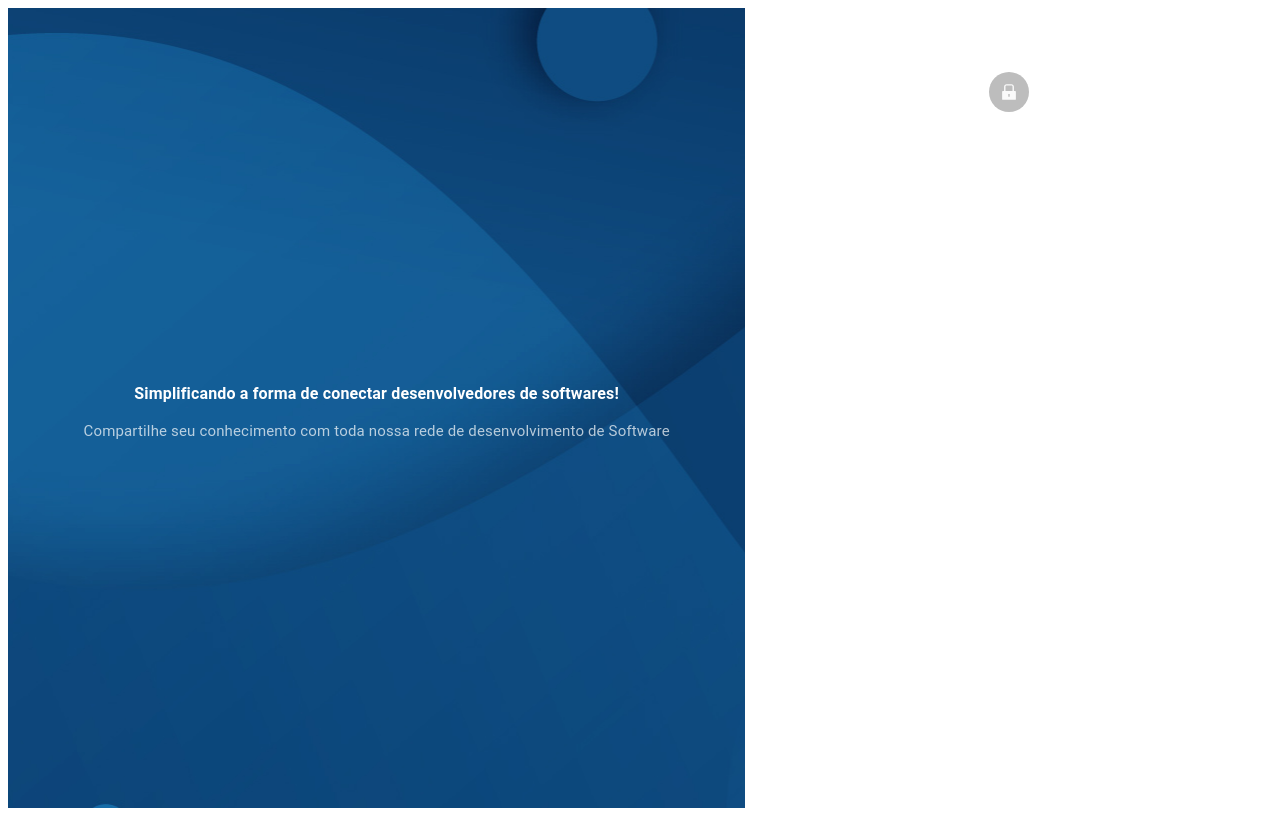
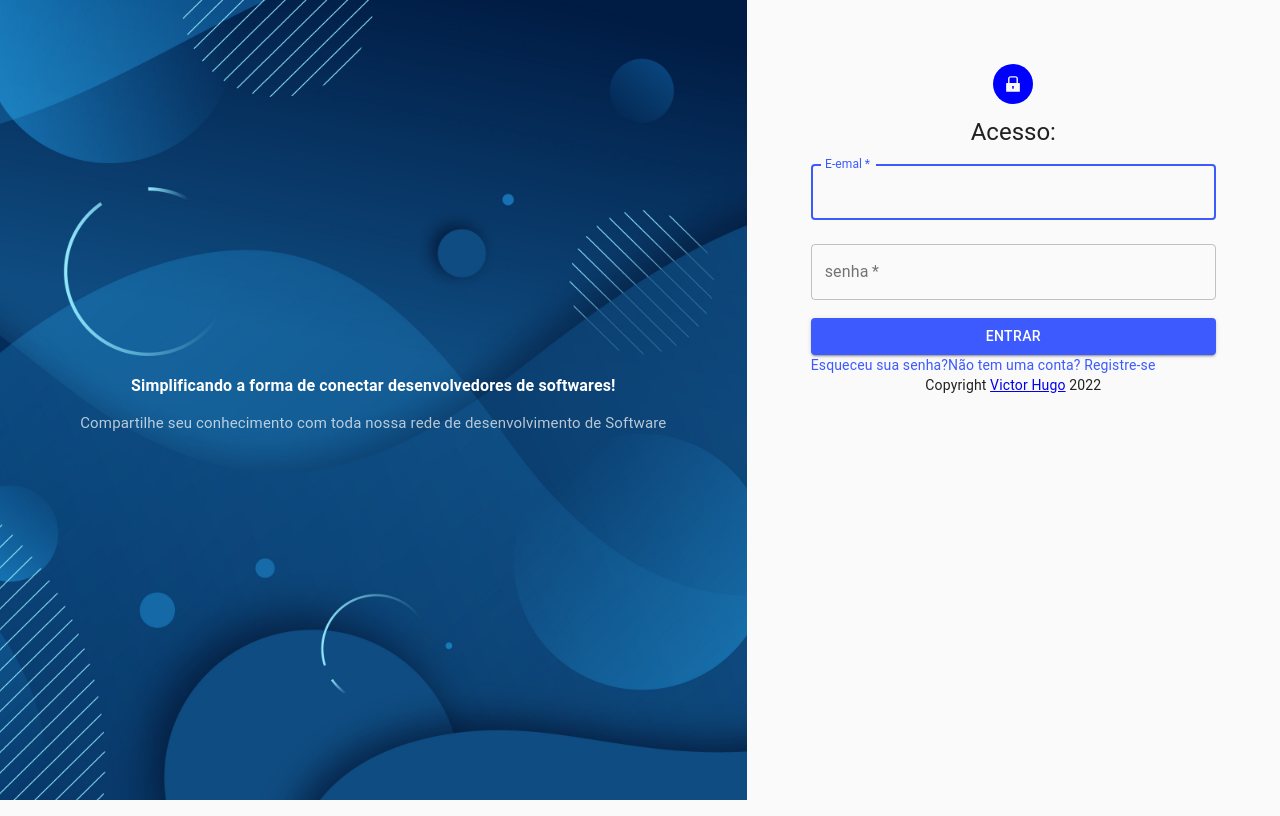
Before and after one commit to VictorHAlbu/redeSocialReact, a React (Create React App) app: page /sign-in in a window 1280 px wide. Built offline with nearby package versions, Linux system fonts and the light colour scheme.

Commit message:
tela de login finalizado

```diff
--- a/src/index.css
+++ /dev/null
@@ -1,13 +0,0 @@
-body {
-  margin: 0;
-  font-family: -apple-system, BlinkMacSystemFont, 'Segoe UI', 'Roboto', 'Oxygen',
-    'Ubuntu', 'Cantarell', 'Fira Sans', 'Droid Sans', 'Helvetica Neue',
-    sans-serif;
-  -webkit-font-smoothing: antialiased;
-  -moz-osx-font-smoothing: grayscale;
-}
-
-code {
-  font-family: source-code-pro, Menlo, Monaco, Consolas, 'Courier New',
-    monospace;
-}
--- a/src/index.js
+++ b/src/index.js
@@ -1,9 +1,12 @@
 import React from 'react';
 import ReactDOM from 'react-dom';
 import App from './App';
+import CssBaseline from '@material-ui/core/CssBaseline';
+
 
 ReactDOM.render(
   <React.StrictMode>
+    <CssBaseline/>
     <App />
   </React.StrictMode>,
   document.getElementById('root')
--- a/src/pages/SignIn/index.js
+++ b/src/pages/SignIn/index.js
@@ -5,6 +5,10 @@ import Grid from '@material-ui/core/Grid';
 import Box from '@material-ui/core/Box';
 import Avatar from '@material-ui/core/Avatar';
 import { AiFillLock } from "react-icons/ai";
+import TextField from '@material-ui/core/TextField';
+import Button from '@material-ui/core/Button';
+import Link from '@material-ui/core/Link';
+
 
 
 const useStyles = makeStyles({
@@ -17,10 +21,24 @@ const useStyles = makeStyles({
   image:{
     backgroundImage: 'url(/images/background.jpg)',
     backgroundPosition: 'center',
-    backgroundSize: 'center',
+    backgroundSize: 'cover',
     backgroundRepeat: 'none'
 
+  },
+  avatar:{
+    background: 'blue',
+    marginBottom: '12px'
+  },
+  button:{
+    marginTop: '10px'
+  },
+  form:{
+    margin: '10px, 15px'
+  },
+  copyright:{
+    display: 'block'
   }
+
 
   // left:{
     // background: 'blue',
@@ -48,6 +66,19 @@ const useStyles = makeStyles({
 
 })
 
+
+function Copyright() {
+  return(
+    <Typography variant="body2" aling="center">
+      {'Copyright '}
+      <a color="inherit" href="https://github.com/VictorHAlbu">
+        Victor Hugo
+      </a>{' '}
+      {new Date().getFullYear()}
+    </Typography>
+  )
+}
+
 function SignIn() {
   const classes = useStyles();
 
@@ -74,12 +105,55 @@ function SignIn() {
 
       <Grid item md={5}>
           <Box display='flex' flexDirection='column' alignItems='center'm={8} >
-            <Avatar>
+            <Avatar className={classes.avatar}>
               <AiFillLock/>
             </Avatar>
+            <Typography variant="h5">
+              Acesso:
+            </Typography>
+            <form className={classes.form}>
+              <TextField
+                variant="outlined"
+                // outlined = contorno no textfield
+                margin="normal"
+                required
+                fullWidth
+                id="email"
+                label="E-emal"
+                name="email"
+                autoComplete="email"
+                autoFocus
+              />
+
+              <TextField
+                variant="outlined"
+                margin="normal"
+                required
+                fullWidth
+                name="password"
+                label="senha"
+                type="password"
+                id="password"
+                autoComplete="current-password"
+              />
+              <Button fullWidth
+              variant="contained"
+              color="primary"
+              className={classes.button}>
+                Entrar
+              </Button>
+              <Grid container>
+                <Grid item>
+                  <Link>Esqueceu sua senha?</Link>
+                </Grid>
+                <Grid item>
+                  <Link>  Não tem uma conta? Registre-se</Link>
+                </Grid>
+              </Grid>
+            </form>
+            <Copyright className={classes.copyright}/>
           </Box>
       </Grid>
-
     </Grid>
 
 
```
